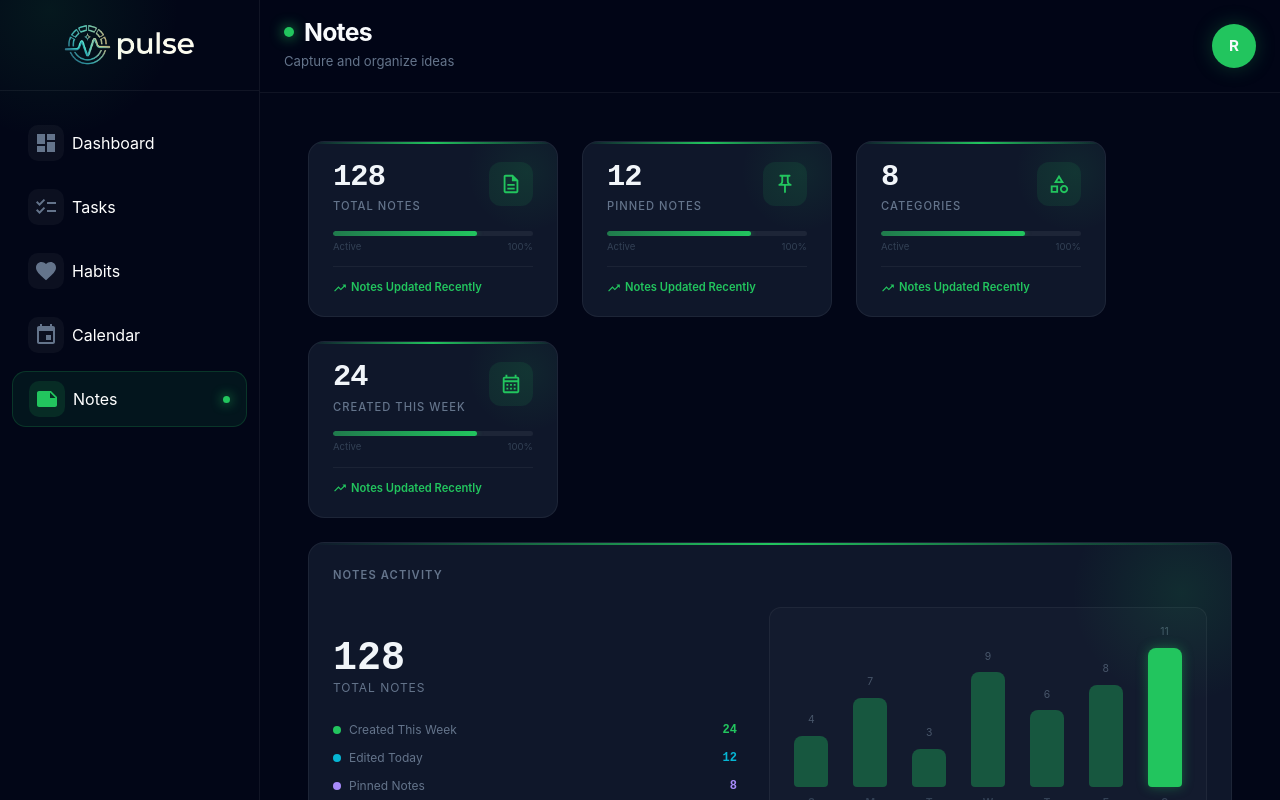
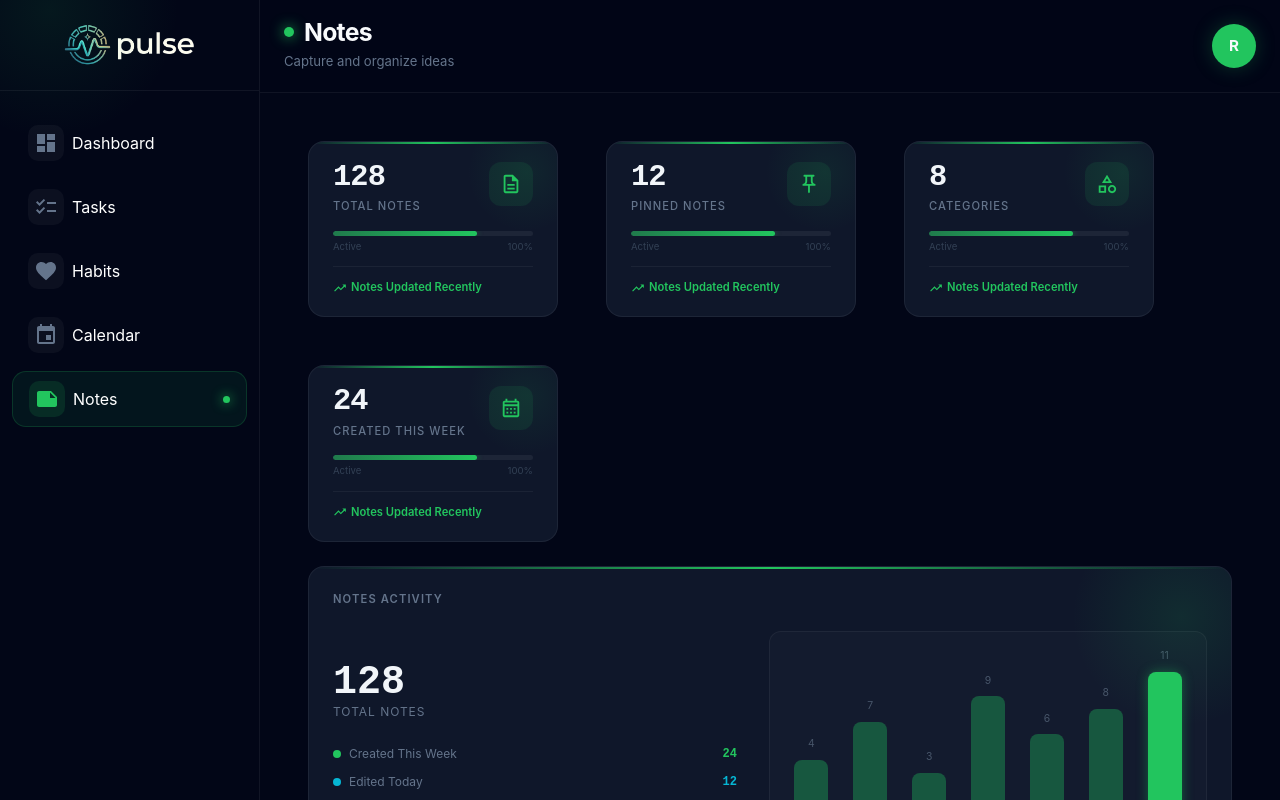
Before and after one commit to rohithviswanathan/Pulse, a React (Vite) app in the folder dashboard/: page /notes in a window 1280 px wide. Shown: the top 800 px of the page. Built offline with nearby package versions, Linux system fonts and the light colour scheme.

Commit message:
changed grid spacing

```diff
--- a/dashboard/src/pages/Notes.jsx
+++ b/dashboard/src/pages/Notes.jsx
@@ -18,7 +18,7 @@ export default function Notes() {
       }}
     >
       {/* Top Layer: Stats Grid */}
-      <Grid container spacing={3} sx={{ mb: 3 }}>
+      <Grid container spacing={6} sx={{ mb: 3 }}>
         {noteStats.map((item) => (
           <Grid
             item
```
